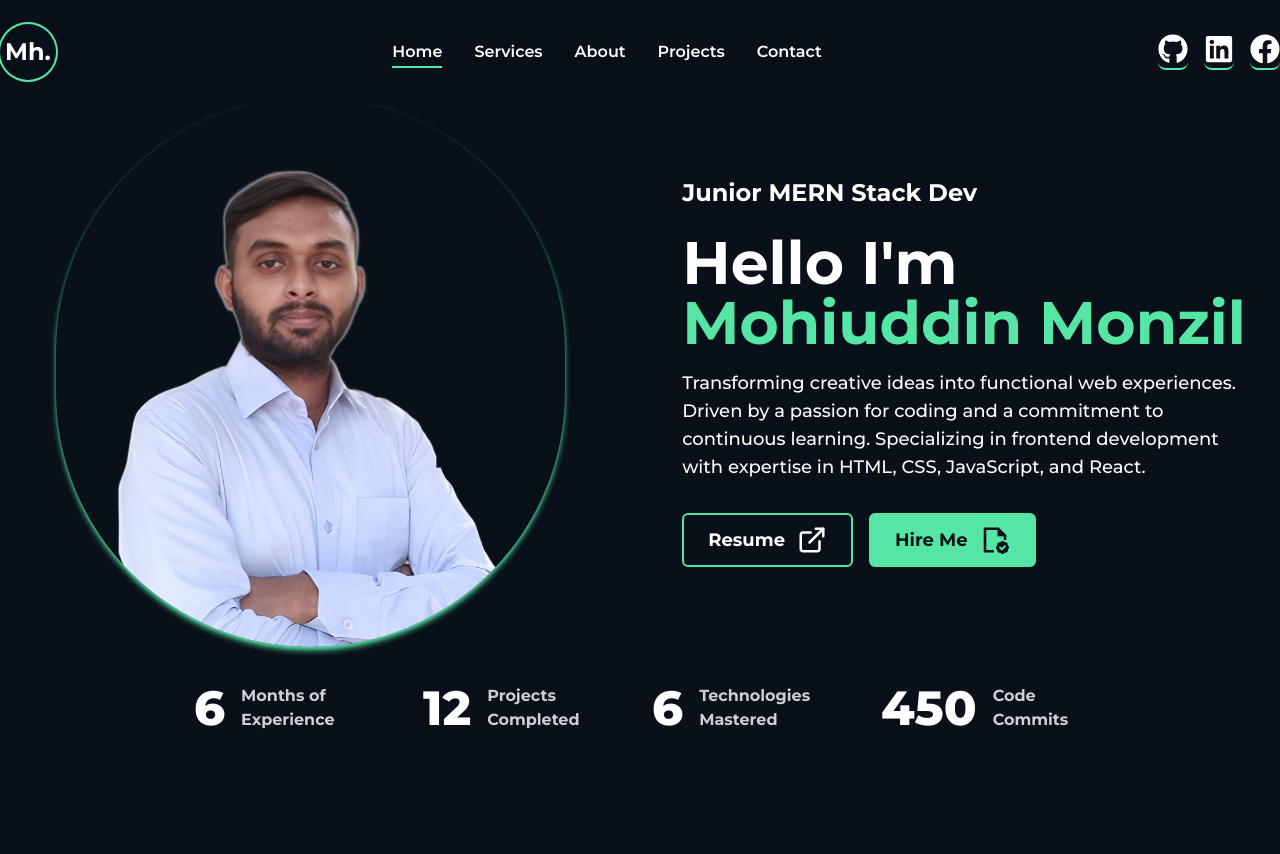
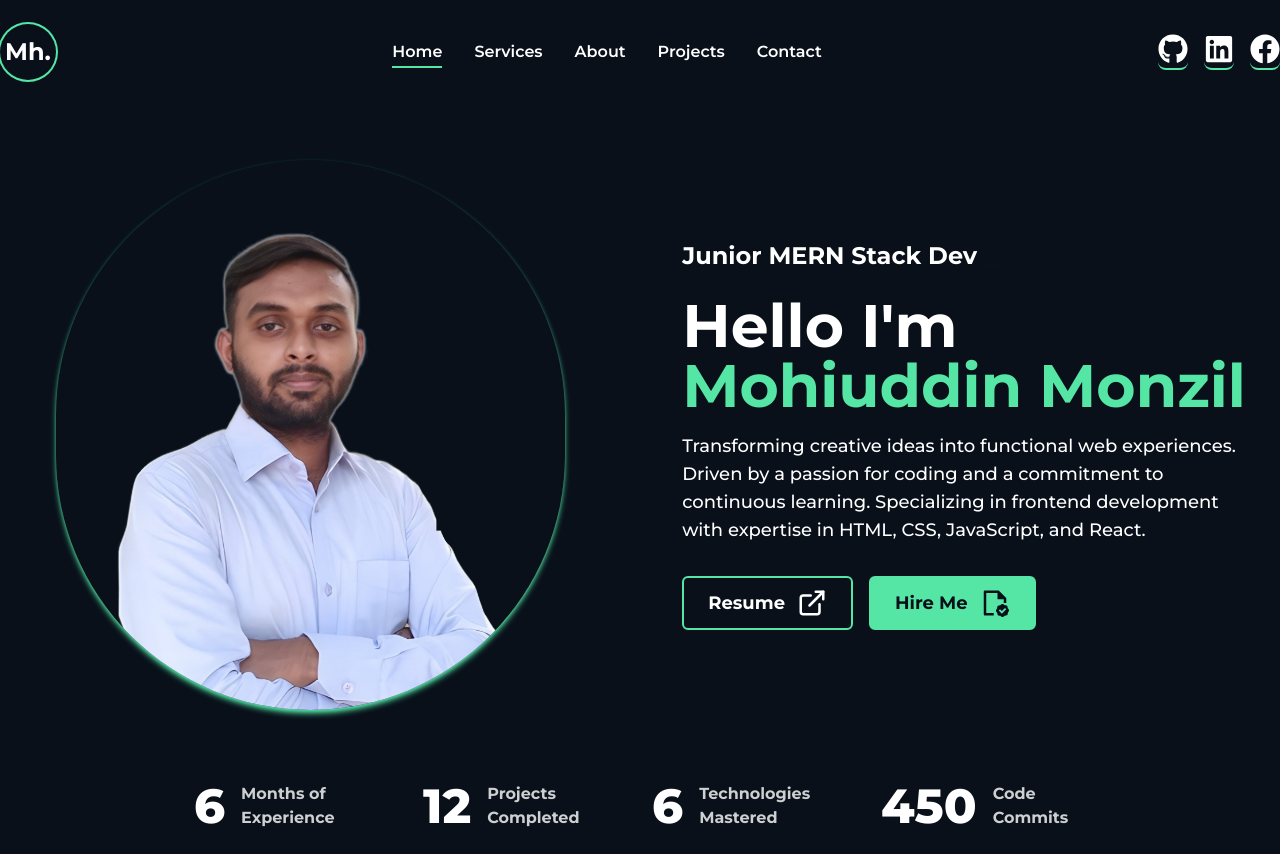
Before and after one commit to Mh-Monzil/monzil-portfolio, a Next.js app: page / in a window 1280 px wide. Before the commit the page ends 800 px from the top, so only its background shows below. Built offline with nearby package versions, Linux system fonts and the light colour scheme.

Commit message:
fix resume and banner height

```diff
--- a/src/app/page.js
+++ b/src/app/page.js
@@ -29,7 +29,7 @@ export default function Home() {
     <>
       <DynamicWithNoSSR />
       <main className="flex min-h-[80vh] flex-col items-center justify-center font-bold ">
-        <div className=" flex flex-col items-center justify-center md:flex-row gap-8 lg:gap-20 w-full lg:h-[60vh] lg:pt-6 xl:pt-8 xl:pb-24">
+        <div className=" flex flex-col items-center justify-center md:flex-row gap-8 lg:gap-20 w-full lg:pt-6 xl:py-8">
           <motion.div
             initial={{ opacity: 0 }}
             animate={{
@@ -83,7 +83,7 @@ export default function Home() {
                   data-aos-duration="1500"
                   data-aos-easing="ease-in-out">
               <Link
-                href="/Frontend Developer Resume.pdf"
+                href="/Monzil Frontend Developer Resume.pdf"
                 target="_blank"
                 download={true}
                 className="bg-transparent border-2 border-primary text-white text-lg font-semibold lg:font-bold p-2.5 lg:px-6 flex items-center gap-3 w-fit rounded-md hover:bg-primary hover:text-dark transition-all ease-in-out duration-300"
```
Also changed, not shown: 1 other file (tests, documents, lock files or other folders).
